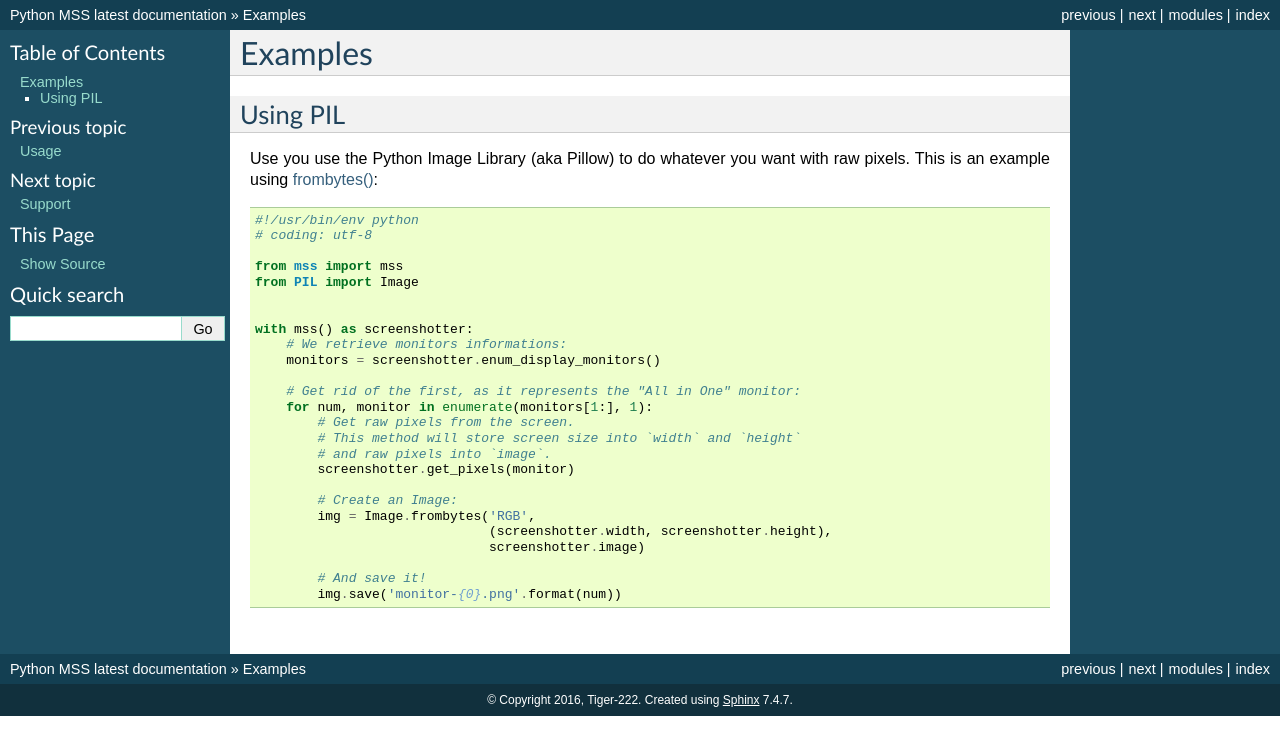
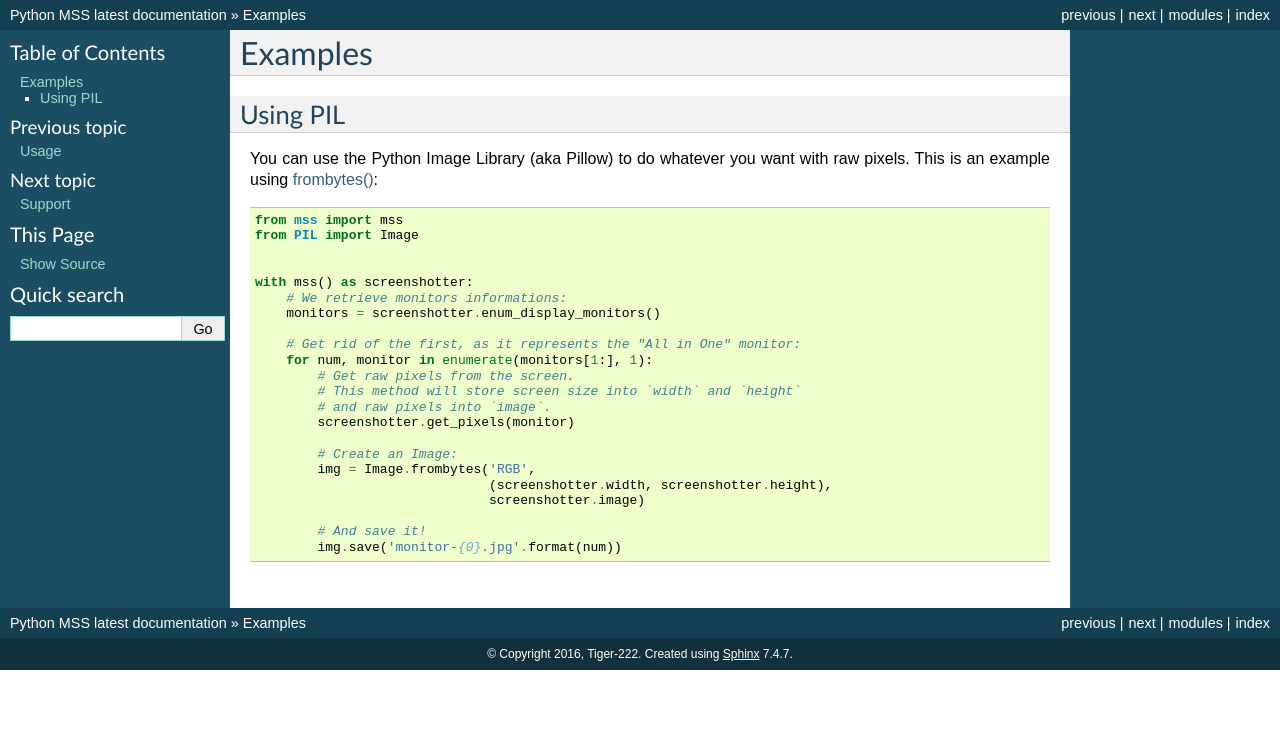
Before and after one commit to BoboTiG/python-mss, a Sphinx documentation site: the page built from docs/source/examples.rst, in a window 1280 px wide. Shown: the top 755 px of the page. Built offline with Sphinx 7.4.7, drawn with Linux system fonts in a browser that asks for light colours.

Commit message:
Mispellings and little errors

```diff
--- a/docs/source/conf.py
+++ b/docs/source/conf.py
@@ -147,8 +147,8 @@ html_theme = 'default'
 # html_logo = None
 
 # The name of an image file (relative to this directory) to use as a favicon of
-# the docs.  This file should be a Windows icon file (.ico) being 16x16 or 32x32
-# pixels large.
+# the docs.  This file should be a Windows icon file (.ico) being 16x16 or
+# 32x32 pixels large.
 #
 # html_favicon = None
 
--- a/docs/source/examples.rst
+++ b/docs/source/examples.rst
@@ -5,11 +5,8 @@ Examples
 Using PIL
 ---------
 
-Use you use the Python Image Library (aka Pillow) to do whatever you want with raw pixels.
+You can use the Python Image Library (aka Pillow) to do whatever you want with raw pixels.
 This is an example using `frombytes() <http://pillow.readthedocs.io/en/latest/reference/Image.html#PIL.Image.frombytes>`_::
-
-    #!/usr/bin/env python
-    # coding: utf-8
 
     from mss import mss
     from PIL import Image
@@ -32,4 +29,4 @@ This is an example using `frombytes() <http://pillow.readthedocs.io/en/latest/re
                                   screenshotter.image)
 
             # And save it!
-            img.save('monitor-{0}.png'.format(num))
+            img.save('monitor-{0}.jpg'.format(num))
--- a/docs/source/usage.rst
+++ b/docs/source/usage.rst
@@ -106,4 +106,4 @@ Into the Python's console
 
     # Save pixels to a PNG file: option 2
     >>> mon = displays[1]
-    >>> sct.to_png(data=pixels, width=mon[b'width'], height=mon[b'height'], output='monitor-1.png')
+    >>> sct.to_png(data=pixels, width=mon['width'], height=mon['height'], output='monitor-1.png')
--- a/setup.py
+++ b/setup.py
@@ -14,7 +14,7 @@ setup(
         'linux/32/limss.so',
         'linux/64/libmss.so'
     ]},
-    platforms = ['Darwin', 'Linux', 'Windows'],
+    platforms=['Darwin', 'Linux', 'Windows'],
     license='MIT',
     author_email='contact@tiger-222.fr',
     description='An ultra fast cross-platform multiple screenshots module in pure python using ctypes.',
```
